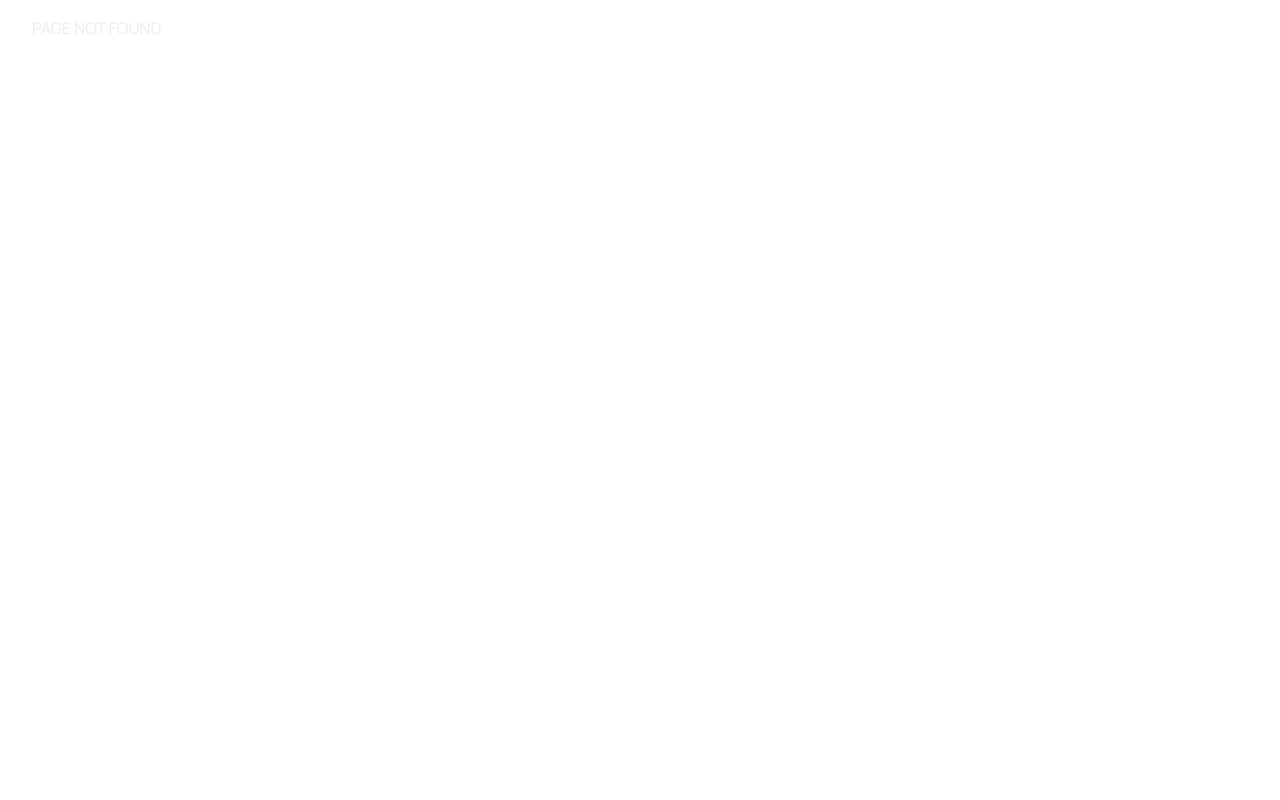
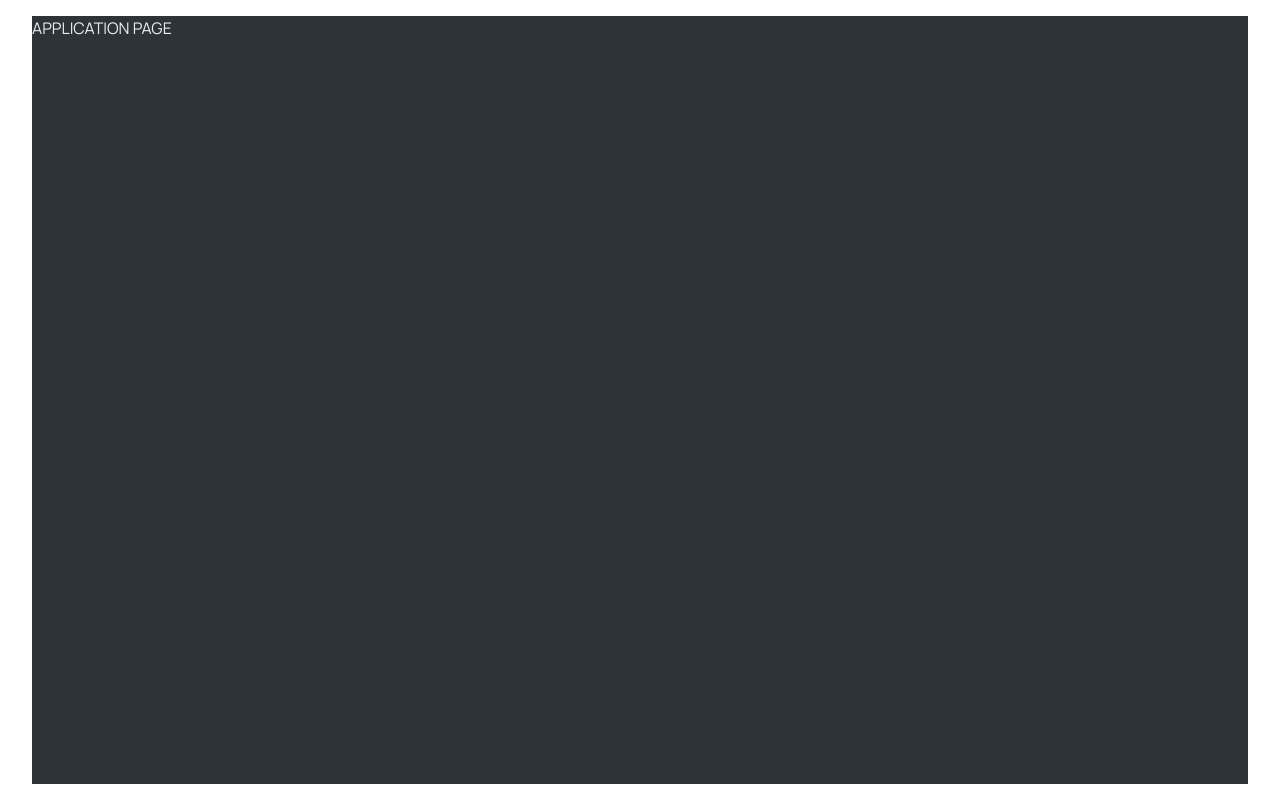
Before and after one commit to DanielArzani/world-wise, a React (Vite) app: page /app in a window 1280 px wide. Before the commit this address had no page. Built offline with nearby package versions, Linux system fonts and the light colour scheme.

Commit message:
set up place holder styles for all unused pages

```diff
--- a/src/components/IntroSection/IntroSection.tsx
+++ b/src/components/IntroSection/IntroSection.tsx
@@ -1,6 +1,7 @@
 import React from 'react';
 import ButtonLogin from '../ButtonLogin';
 import styled from 'styled-components';
+import { Link } from 'react-router-dom';
 
 function IntroSection() {
   return (
@@ -11,7 +12,9 @@ function IntroSection() {
         Never forget your wonderful experiences, and show your friends how you
         have wandered the world.
       </P>
-      <ButtonLogin>Start Tracking Now</ButtonLogin>
+      <ButtonLogin>
+        <Link to={'app'}>Start Tracking Now</Link>
+      </ButtonLogin>
     </Wrapper>
   );
 }
--- a/src/components/Navbar/Navbar.tsx
+++ b/src/components/Navbar/Navbar.tsx
@@ -20,7 +20,9 @@ function Navbar() {
         </Li>
       </Ul>
 
-      <ButtonLogin>Login</ButtonLogin>
+      <ButtonLogin>
+        <NavLink to='/login'>Login</NavLink>
+      </ButtonLogin>
     </Nav>
   );
 }
--- a/src/components/NotFoundPage/NotFoundPage.tsx
+++ b/src/components/NotFoundPage/NotFoundPage.tsx
@@ -1,7 +1,13 @@
 import React from 'react';
+import styled from 'styled-components';
 
 function NotFoundPage() {
-  return <div>PAGE NOT FOUND</div>;
+  return <Wrapper>PAGE NOT FOUND</Wrapper>;
 }
 
 export default NotFoundPage;
+
+const Wrapper = styled.div`
+  background-color: var(--color-dark--1);
+  min-height: 100%;
+`;
--- a/src/components/app/App.tsx
+++ b/src/components/app/App.tsx
@@ -5,6 +5,8 @@ import PricingPage from '../../pages/PricingPage';
 import HomePage from '../../pages/HomePage';
 import NotFoundPage from '../NotFoundPage';
 import styled from 'styled-components';
+import ApplicationPage from '../../pages/ApplicationPage';
+import LoginPage from '../../pages/LoginPage';
 
 function App() {
   return (
@@ -14,6 +16,8 @@ function App() {
           <Route path='/' element={<HomePage />} />
           <Route path='pricing' element={<PricingPage />} />
           <Route path='product' element={<ProductPage />} />
+          <Route path='login' element={<LoginPage />} />
+          <Route path='app' element={<ApplicationPage />} />
           <Route path='*' element={<NotFoundPage />} />
         </Routes>
       </BrowserRouter>
--- a/src/index.css
+++ b/src/index.css
@@ -119,6 +119,13 @@ ul {
   list-style-type: none;
 }
 
+a {
+  color: inherit;
+  font-family: inherit;
+  font-weight: inherit;
+  text-decoration: none;
+}
+
 /*****************
     UTILITIES
 ******************/
--- /dev/null
+++ b/src/pages/ApplicationPage/ApplicationPage.tsx
@@ -0,0 +1,16 @@
+import React from 'react';
+import styled from 'styled-components';
+
+/**
+ * The page where the actual application where users can interact with is
+ */
+function ApplicationPage() {
+  return <Wrapper>APPLICATION PAGE</Wrapper>;
+}
+
+export default ApplicationPage;
+
+const Wrapper = styled.div`
+  background-color: var(--color-dark--1);
+  min-height: 100%;
+`;
--- /dev/null
+++ b/src/pages/ApplicationPage/index.tsx
@@ -0,0 +1,2 @@
+export * from "./ApplicationPage";
+export { default } from "./ApplicationPage";
--- /dev/null
+++ b/src/pages/LoginPage/LoginPage.tsx
@@ -0,0 +1,13 @@
+import React from 'react';
+import styled from 'styled-components';
+
+function LoginPage() {
+  return <Wrapper>LOGIN PAGE</Wrapper>;
+}
+
+export default LoginPage;
+
+const Wrapper = styled.div`
+  background-color: black;
+  min-height: 100%;
+`;
--- /dev/null
+++ b/src/pages/LoginPage/index.tsx
@@ -0,0 +1,2 @@
+export * from "./LoginPage";
+export { default } from "./LoginPage";
```
